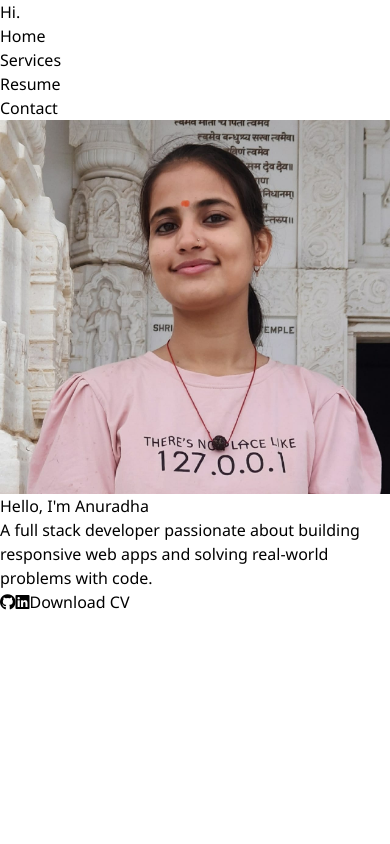
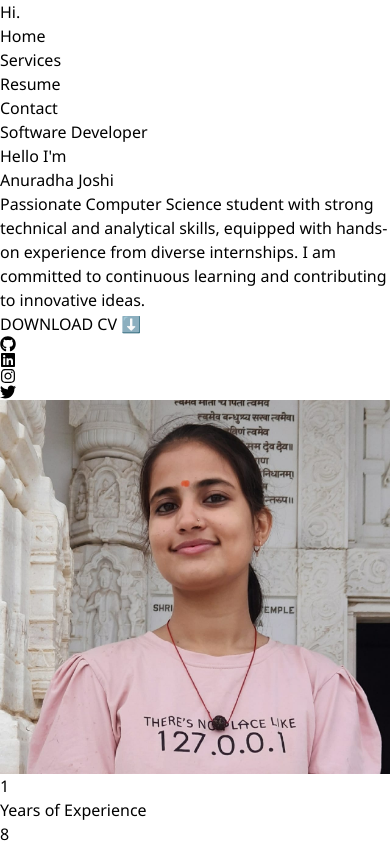
Before and after one commit to Anuradha021/Anuradha-s_portfolio, a React (Vite) app: page / in a window 390 px wide. Shown: the top 844 px of the page. Built offline with nearby package versions, Linux system fonts and the light colour scheme.

Commit message:
changes in contact page

```diff
--- a/package.json
+++ b/package.json
@@ -11,8 +11,10 @@
   },
   "dependencies": {
     "@fortawesome/fontawesome-free": "^6.7.2",
-    "framer-motion": "^12.18.1",
+    "emailjs-com": "^3.2.0",
+    "framer-motion": "^12.19.2",
     "react": "^19.1.0",
+    "react-countup": "^6.5.3",
     "react-dom": "^19.1.0",
     "react-icons": "^5.5.0",
     "react-router-dom": "^7.6.2"
--- a/src/components/Navbar.jsx
+++ b/src/components/Navbar.jsx
@@ -1,15 +1,50 @@
-import { Link } from 'react-router-dom';
+import { NavLink } from 'react-router-dom';
 
 const Navbar = () => {
   return (
     <nav className="flex justify-between items-center px-6 py-4 bg-black text-white">
       <h1 className="text-3xl font-bold">Hi<span className="text-purple-500">.</span></h1>
       <ul className="flex gap-4">
-        <li><Link to="/" className="hover:text-purple-400">Home</Link></li>
-
-        <li><Link to="/services" className="hover:text-purple-400">Services</Link></li>
-        <li><Link to="/Resume" className="hover:text-purple-400">Resume</Link></li>
-        <li><Link to="/contact" className="hover:text-purple-400">Contact</Link></li>
+        <li>
+          <NavLink
+            to="/"
+            className={({ isActive }) =>
+              isActive ? "text-purple-400 font-semibold border-b-2 border-purple-500 pb-1" : "hover:text-purple-400"
+            }
+          >
+            Home
+          </NavLink>
+        </li>
+        <li>
+          <NavLink
+            to="/services"
+            className={({ isActive }) =>
+              isActive ? "text-purple-400 font-semibold border-b-2 border-purple-500 pb-1" : "hover:text-purple-400"
+            }
+          >
+            Services
+          </NavLink>
+        </li>
+        <li>
+          <NavLink
+            to="/resume"
+            className={({ isActive }) =>
+              isActive ? "text-purple-400 font-semibold border-b-2 border-purple-500 pb-1" : "hover:text-purple-400"
+            }
+          >
+            Resume
+          </NavLink>
+        </li>
+        <li>
+          <NavLink
+            to="/contact"
+            className={({ isActive }) =>
+              isActive ? "text-purple-400 font-semibold border-b-2 border-purple-500 pb-1" : "hover:text-purple-400"
+            }
+          >
+            Contact
+          </NavLink>
+        </li>
       </ul>
     </nav>
   );
--- a/src/components/pages/Hero.jsx
+++ b/src/components/pages/Hero.jsx
@@ -1,70 +1,99 @@
-import React from 'react';
-import { Link } from 'react-router-dom';
-import { motion } from 'framer-motion';
+import React from "react";
+import CountUp from "react-countup";
+import { motion } from "framer-motion";
+import { FaGithub, FaLinkedin, FaInstagram, FaTwitter } from "react-icons/fa";
 
 const Home = () => {
   return (
-    <motion.section
-      className="min-h-screen bg-black text-white flex flex-col items-center justify-center px-4"
-      initial={{ opacity: 0, y: 30 }}
+    <section className="min-h-screen w-full bg-purple-900 flex flex-col md:flex-row text-white">
+      {/* === Black Card on Top of Purple Background === */}
+      <motion.div
+        className="bg-black md:w-2/3 w-full m-8 rounded-xl shadow-lg flex flex-col md:flex-row p-10"
+        initial={{ opacity: 0, y: 50 }}
         animate={{ opacity: 1, y: 0 }}
-      exit={{ opacity: 0, y: -30 }}
-      transition={{ duration: 0.6 }}
+        transition={{ duration: 0.8 }}
       >
-      {/* Profile Image (optional) */}
-     <img src="/images/anuradha_photo.jpg" className="w-32 h-32 rounded-full border-4 border-purple-500 mb-6" />
-
-      <h1 className="text-5xl md:text-6xl font-extrabold mb-4 text-center">
-        Hello, I'm{' '}
-        <span className="bg-gradient-to-r from-purple-500 to-pink-500 text-transparent bg-clip-text">
-          Anuradha
-        </span>
+        {/* === Left Content === */}
+        <div className="flex-1 flex flex-col justify-center">
+          <p className="text-sm text-purple-400 mb-2">Software Developer</p>
+          <h1 className="text-4xl md:text-6xl font-bold leading-tight">
+            Hello I'm <br />
+            <span className="text-purple-500">Anuradha Joshi</span>
           </h1>
-
-      <p className="text-lg text-gray-300 max-w-2xl text-center mb-8">
-        A full stack developer passionate about building responsive web apps and solving real-world problems with code.
+          <p className="mt-4 max-w-xl text-gray-300 text-sm md:text-base leading-relaxed">
+            Passionate Computer Science student with strong technical and analytical skills,
+            equipped with hands-on experience from diverse internships. I am committed to
+            continuous learning and contributing to innovative ideas.
           </p>
 
-      <div className="flex gap-4 flex-wrap justify-center">
-     <div className="mt-8 flex flex-col items-center gap-4">
-  {/* Button row with icons and download button aligned horizontally */}
-  <div className="flex items-center gap-6">
-    {/* GitHub */}
-    <a
-      href="https://github.com/Anuradha021"
-      target="_blank"
-      rel="noreferrer"
-      className="text-white text-3xl hover:text-purple-400 transition-all"
-    >
-      <i className="fab fa-github"></i>
-    </a>
-
-    {/* LinkedIn */}
-    <a
-      href="https://www.linkedin.com/in/anuradha-joshi-701422256"
-      target="_blank"
-      rel="noreferrer"
-      className="text-white text-3xl hover:text-purple-400 transition-all"
-    >
-      <i className="fab fa-linkedin"></i>
-    </a>
-
-    {/* Download CV Button */}
+          {/* Buttons and Socials */}
+          <div className="mt-6 flex gap-4 flex-wrap items-center">
             <a
               href="/files/Anuradha-CV.pdf"
               download
-      className="bg-transparent text-white border border-purple-500 px-6 py-3 rounded-lg text-lg font-semibold hover:bg-purple-600 hover:border-purple-600 transition"
+              className="border-2 border-purple-500 text-sm px-4 py-2 rounded-full hover:bg-purple-600 transition-all flex items-center gap-2"
             >
-      Download CV
+              DOWNLOAD CV <span className="text-lg">⬇️</span>
+            </a>
+           <a href="https://github.com/Anuradha021" target="_blank" rel="noreferrer">
+  <FaGithub className="text-2xl hover:text-purple-400" />
+</a>
+            <a href="https://linkedin.com/in/anuradha-joshi-701422256" target="_blank" rel="noreferrer">
+              <FaLinkedin className="text-2xl hover:text-purple-400" />
+            </a>
+            <a href="#" target="_blank" rel="noreferrer">
+              <FaInstagram className="text-2xl hover:text-purple-400" />
+            </a>
+            <a href="#" target="_blank" rel="noreferrer">
+              <FaTwitter className="text-2xl hover:text-purple-400" />
             </a>
           </div>
         </div>
 
+       {/* === Image with Animated Dashed Line to the Right === */}
+<motion.div
+  className="hidden md:flex items-center justify-center relative flex-1"
+  initial={{ opacity: 0, x: 50 }}
+  animate={{ opacity: 1, x: 0 }}
+  transition={{ duration: 0.8 }}
+>
+  <img
+    src="/images/anuradha_photo.jpg"
+    alt="Anuradha"
+    className="rounded-xl h-[30rem] w-[20rem] object-cover border-4 border-purple-500 shadow-xl z-10"
+  />
+
+  {/* Vertical dashed line on the right side of the image */}
+  <div className="absolute right-[-40px] top-0 h-full w-[2px] animate-dash-line"></div>
+</motion.div>
+
+      </motion.div>
+
+      {/* === Right Side Stats === */}
+      <div className="md:w-1/3 w-full flex flex-col justify-center items-center p-10 gap-6">
+        <Stat number={1} label="Years of Experience" />
+        <Stat number={8} label="Projects" />
+        <Stat number={8} label="Technologies Mastered" />
+        <Stat number={5} label="Languages Learned" />
+        <Stat number={21} label="Code Commits" />
       </div>
-
-      <div className="mt-10 w-[80%] max-w-4xl h-1 bg-gradient-to-r from-purple-600 via-pink-500 to-purple-600 animate-pulse rounded-full"></div>
-    </motion.section>
+    </section>
   );
 };
 
+// Stats Reusable
+const Stat = ({ number, label }) => (
+  <motion.div
+    className="text-center"
+    initial={{ opacity: 0, y: 20 }}
+    animate={{ opacity: 1, y: 0 }}
+    transition={{ duration: 1 }}
+  >
+    <h2 className="text-4xl font-bold">
+      <CountUp end={number} duration={2} />
+    </h2>
+    <p className="text-sm text-gray-200">{label}</p>
+  </motion.div>
+);
+
 export default Home;
--- a/src/index.css
+++ b/src/index.css
@@ -4,3 +4,81 @@
 body {
   font-family: 'Segoe UI', sans-serif;
 }
+.bg-dashed-purple {
+  background-image: repeating-linear-gradient(
+    to right,
+    #a855f7,
+    #a855f7 6px,
+    transparent 6px,
+    transparent 12px
+  );
+  background-size: 12px 4px;
+}
+
+/* Top border (right direction / clockwise) */
+@keyframes dash-left {
+  to {
+    background-position: -200% 0;
+  }
+}
+
+/* Bottom border (left direction / anti-clockwise) */
+@keyframes dash-right {
+  to {
+    background-position: 200% 0;
+  }
+}
+
+/* Left border (downward direction / clockwise) */
+@keyframes dash-down {
+  to {
+    background-position: 0 200%;
+  }
+}
+
+/* Right border (upward direction / anti-clockwise) */
+@keyframes dash-up {
+  to {
+    background-position: 0 -200%;
+  }
+}
+
+.animate-dash-left {
+  animation: dash-left 2s linear infinite;
+}
+
+.animate-dash-right {
+  animation: dash-right 2s linear infinite;
+  background-image: repeating-linear-gradient(
+    to right,
+    #a855f7,
+    #a855f7 6px,
+    transparent 6px,
+    transparent 12px
+  );
+  background-size: 12px 4px;
+}
+
+.animate-dash-down {
+  animation: dash-down 2s linear infinite;
+  background-image: repeating-linear-gradient(
+    to bottom,
+    #a855f7,
+    #a855f7 6px,
+    transparent 6px,
+    transparent 12px
+  );
+  background-size: 4px 12px;
+}
+
+.animate-dash-up {
+  animation: dash-up 2s linear infinite;
+  background-image: repeating-linear-gradient(
+    to bottom,
+    #a855f7,
+    #a855f7 6px,
+    transparent 6px,
+    transparent 12px
+  );
+  background-size: 4px 12px;
+}
```
Also changed, not shown: src/components/pages/Contact.jsx (+60 -14 lines), 1 other file (tests, documents, lock files or other folders). Lines whose indentation alone changed are shown as unchanged.
